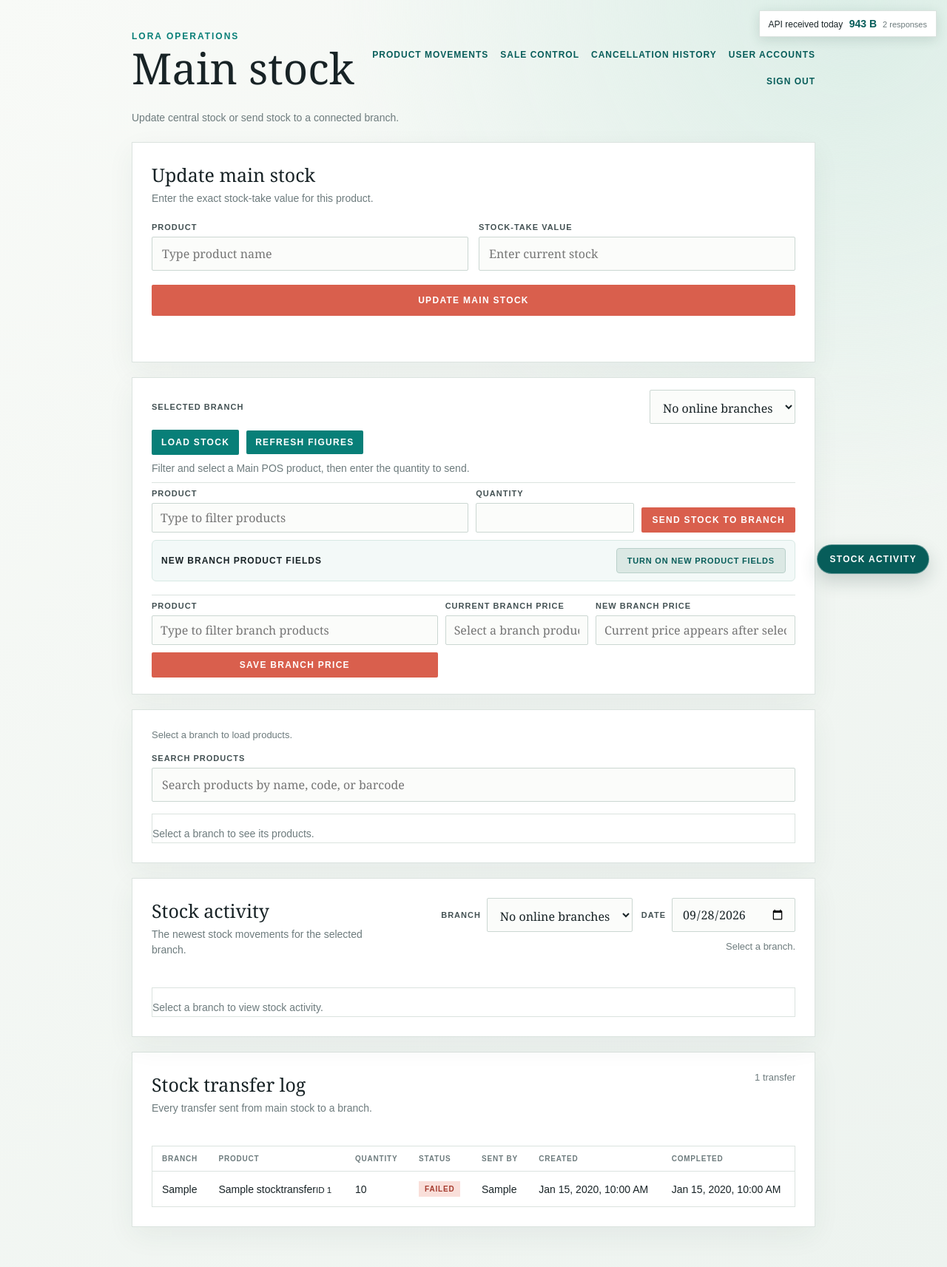
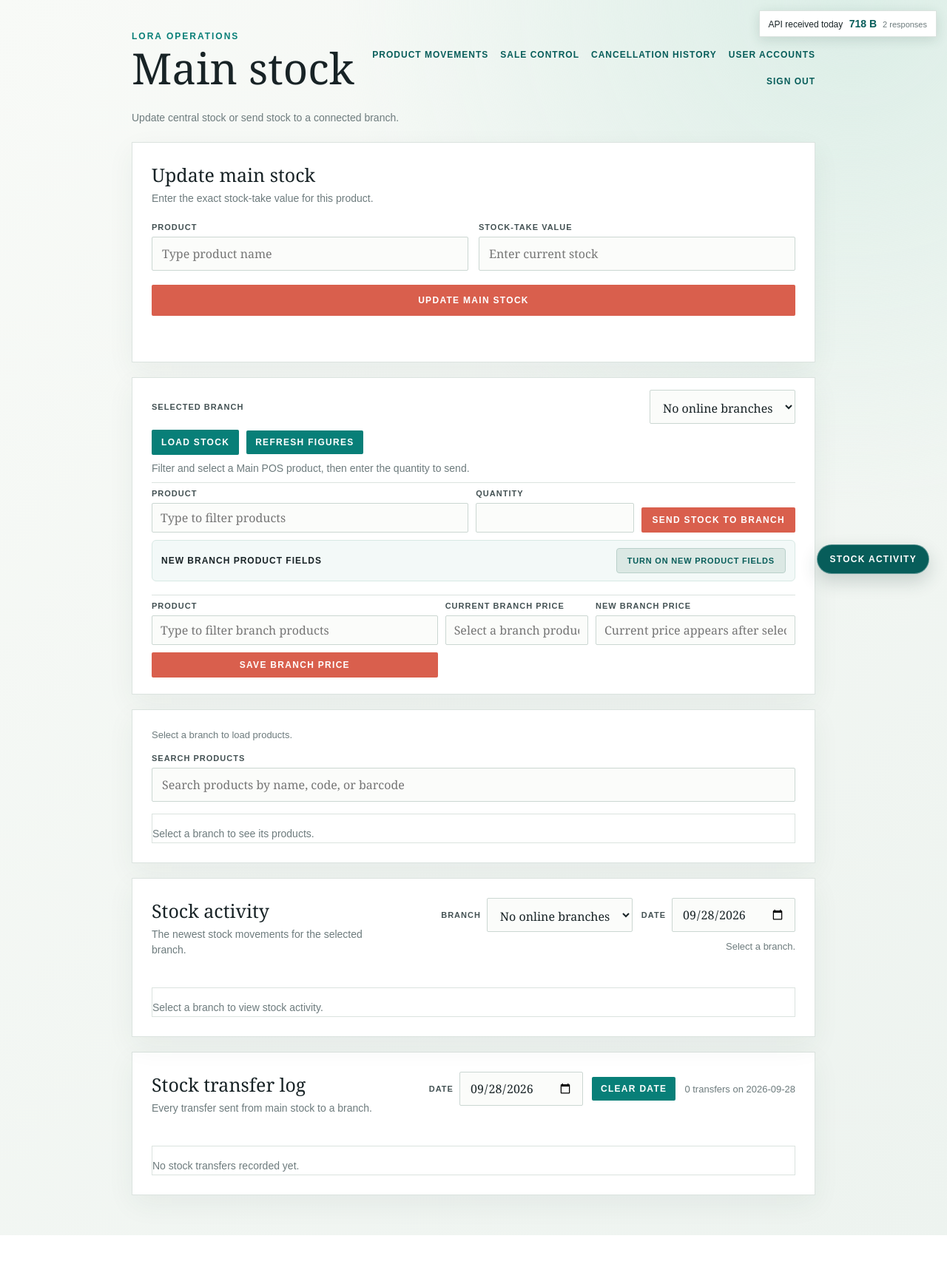
Before and after one commit to Tahsinga/LoraApi01, a Django app: page /stock/ in a window 1280 px wide. Shown: the whole page at 74% size. After the commit the page ends 1670 px from the top, so only its background shows below. Run offline with Django 5.2, Linux system fonts and the light colour scheme; a user stored in the database is signed in; tables that the repository leaves empty hold one stand-in row (values such as "Sample post"); data that the repository does not hold is empty.

Commit message:
Filter stock transfer log by date

```diff
--- a/LoraAPI/config/loraApi/templates/loraApi/main_stock.html
+++ b/LoraAPI/config/loraApi/templates/loraApi/main_stock.html
@@ -197,7 +197,7 @@
         <div id="stock-movements" class="stock-table-wrap"><p class="empty">Loading stock activity...</p></div>
       </div>
       <div class="panel panel-wide">
-        <div class="browser-heading"><div><h2>Stock transfer log</h2><p class="sub">Every transfer sent from main stock to a branch.</p></div><span id="transfer-status" class="catalog-status">Loading transfers...</span></div>
+        <div class="browser-heading"><div><h2>Stock transfer log</h2><p class="sub">Every transfer sent from main stock to a branch.</p></div><div class="browser-actions"><label class="activity-date-label">Date<input id="transfer-log-date" type="date"></label><button id="clear-transfer-date" class="refresh-stock-button" type="button">Clear date</button><span id="transfer-status" class="catalog-status">Loading transfers...</span></div></div>
         <div id="stock-transfers" class="stock-table-wrap"><p class="empty">Loading transfer log...</p></div>
       </div>
     </section>
@@ -221,6 +221,7 @@
   const movementStatus = document.querySelector('#movement-status');
   const stockTransfers = document.querySelector('#stock-transfers');
   const transferStatus = document.querySelector('#transfer-status');
+  const transferLogDate = document.querySelector('#transfer-log-date');
   const mainStockForm = document.querySelector('#main-stock-form');
   const mainStockProductOptions = document.querySelector('#main-stock-product-options');
   const mainStockNotice = document.querySelector('#main-stock-notice');
@@ -257,7 +258,8 @@
   let stockMovementsLoading = false;
   let stockMovementsRequestId = 0;
   let stockMovementsController = null;
-  let stockTransfersLoading = false;
+  let stockTransfersRequestId = 0;
+  let stockTransfersController = null;
   let refreshAllLoading = false;
   const transferQueue = [];
   let transferQueueProcessing = false;
@@ -471,24 +473,37 @@
     }
   }
   async function loadStockTransfers() {
-    if (stockTransfersLoading) return;
-    stockTransfersLoading = true;
+    const requestId = ++stockTransfersRequestId;
+    stockTransfersController?.abort();
+    const controller = new AbortController();
+    stockTransfersController = controller;
     try {
-      const response = await fetch(`/api/stock/transfers/log/?_=${Date.now()}`, { cache: 'no-store' });
+      const params = new URLSearchParams();
+      if (transferLogDate.value) params.set('date', transferLogDate.value);
+      const response = await fetch(`/api/stock/transfers/log/?${params}`, { cache: 'no-store', signal: controller.signal });
       const data = await response.json();
       if (!response.ok) throw new Error(data.message || 'Transfer log unavailable.');
+      if (requestId !== stockTransfersRequestId) return;
       const transfers = data.transfers || [];
-      transferStatus.textContent = `${transfers.length} transfer${transfers.length === 1 ? '' : 's'}`;
+      transferStatus.textContent = data.date
+        ? `${transfers.length} transfer${transfers.length === 1 ? '' : 's'} on ${data.date}`
+        : `${transfers.length} recent transfer${transfers.length === 1 ? '' : 's'}`;
       stockTransfers.innerHTML = transfers.length
         ? `<table class="transfer-table"><thead><tr><th>Branch</th><th>Product</th><th>Quantity</th><th>Status</th><th>Sent by</th><th>Created</th><th>Completed</th></tr></thead><tbody>${transfers.map(transfer => `<tr><td>${escapeHtml(transfer.branch)}</td><td>${escapeHtml(transfer.product_name)}<small>ID ${escapeHtml(transfer.product_id)}</small></td><td>${escapeHtml(transfer.quantity)}</td><td><span class="transfer-status ${escapeHtml(transfer.status)}">${escapeHtml(transfer.status)}</span></td><td>${escapeHtml(transfer.created_by)}</td><td>${escapeHtml(new Intl.DateTimeFormat(undefined, {dateStyle:'medium', timeStyle:'short'}).format(new Date(transfer.created_at)))}</td><td>${transfer.completed_at ? escapeHtml(new Intl.DateTimeFormat(undefined, {dateStyle:'medium', timeStyle:'short'}).format(new Date(transfer.completed_at))) : '-'}</td></tr>`).join('')}</tbody></table>`
         : '<p class="empty">No stock transfers recorded yet.</p>';
     } catch (error) {
+      if (requestId !== stockTransfersRequestId || error.name === 'AbortError') return;
       transferStatus.textContent = 'Log unavailable.';
       stockTransfers.innerHTML = `<p class="empty">${escapeHtml(error.message)}</p>`;
     } finally {
-      stockTransfersLoading = false;
+      if (requestId === stockTransfersRequestId) stockTransfersController = null;
     }
   }
+  transferLogDate.addEventListener('change', loadStockTransfers);
+  document.querySelector('#clear-transfer-date').addEventListener('click', () => {
+    transferLogDate.value = '';
+    loadStockTransfers();
+  });
   async function refreshBranches() {
     try {
       const previousBranch = selectedBranch.value;
@@ -800,6 +815,7 @@
   productSearches.forEach(setupProductSearch);
   const today = new Date();
   activityDate.value = `${today.getFullYear()}-${String(today.getMonth() + 1).padStart(2, '0')}-${String(today.getDate()).padStart(2, '0')}`;
+  transferLogDate.value = activityDate.value;
   refreshAll();
   setInterval(refreshBranches, 5000);
   setInterval(() => {
--- a/LoraAPI/config/loraApi/views.py
+++ b/LoraAPI/config/loraApi/views.py
@@ -807,9 +807,23 @@ def stock_transfer_logs(request):
     if request.method != 'GET':
         return JsonResponse({'status': 'error', 'message': 'Use GET method'}, status=405)
 
-    transfers = StockTransfer.objects.order_by('-created_at')[:200]
+    date_value = request.GET.get('date', '').strip()
+    transfers = StockTransfer.objects.order_by('-created_at')
+    selected_date = None
+    if date_value:
+        selected_date = parse_date(date_value)
+        if selected_date is None:
+            return JsonResponse({'status': 'error', 'message': 'Use a valid transfer date.'}, status=400)
+        day_start = timezone.make_aware(datetime.combine(selected_date, datetime.min.time()))
+        day_end = day_start + timedelta(days=1)
+        transfers = transfers.filter(created_at__gte=day_start, created_at__lt=day_end)[:200]
+    else:
+        transfers = transfers[:200]
+
+    transfer_rows = list(transfers)
     return JsonResponse({
         'status': 'ok',
+        'date': selected_date.isoformat() if selected_date else None,
         'transfers': [
             {
                 'transfer_id': transfer.transfer_id,
@@ -822,7 +836,7 @@ def stock_transfer_logs(request):
                 'created_at': transfer.created_at.isoformat(),
                 'completed_at': transfer.completed_at.isoformat() if transfer.completed_at else None,
             }
-            for transfer in transfers
+            for transfer in transfer_rows
         ],
     })
 
```
Also changed, not shown: config/loraApi/templates/loraApi/main_stock.html (+23 -7 lines), config/loraApi/tests.py (+19 -0 lines), config/loraApi/views.py (+16 -2 lines).
